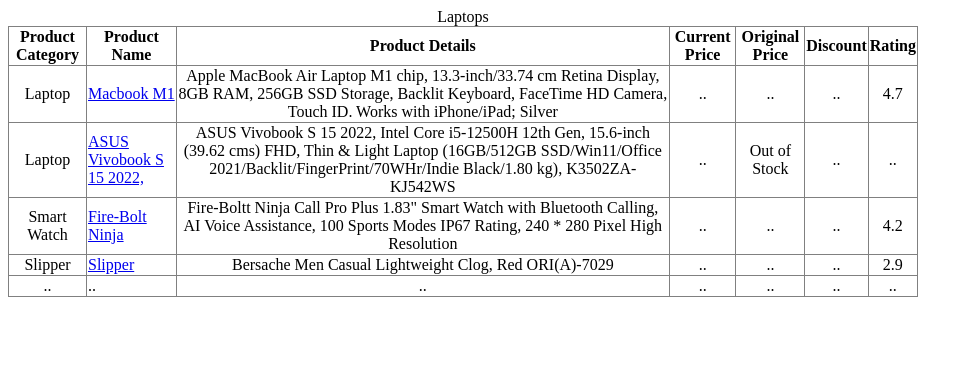
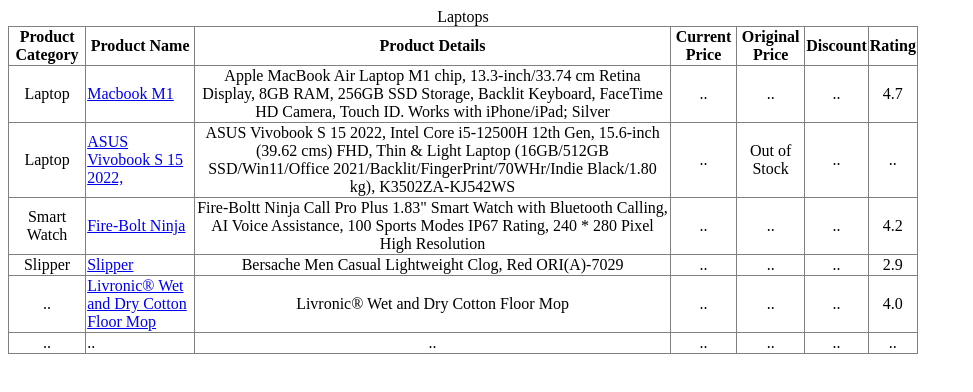
Before and after one commit to K-RD/Products, a plain HTML site: page index.html in a window 1280 px wide. Shown: the whole page, without its empty margins (0-973 px from the left). Drawn offline with Linux system fonts and the light colour scheme.

Commit message:
Added Livronic® Wet and Dry Cotton Floor Mop

```diff
--- a/index.html
+++ b/index.html
@@ -57,6 +57,15 @@
 					</tr>
 					<tr align="left">
 						<td align="center">..</td>
+						<td align="left"><a href="https://www.amazon.in/dp/B092F47Y2C/ref=cm_sw_r_as_gl_apa_gl_i_N2048NRJHWG03P87BJ65?&_encoding=UTF8&tag=krd21-21&linkCode=ur2&linkId=ef43f55adffc3137ceb3562b9ea21643&camp=3638&creative=24630">Livronic® Wet and Dry Cotton Floor Mop </a></td>
+						<td align="center">Livronic® Wet and Dry Cotton Floor Mop </td>
+						<td align="center">..</td>
+						<td align="center">..</td>
+						<td align="center">..</td>
+						<td align="center">4.0</td>
+					</tr>
+					<tr align="left">
+						<td align="center">..</td>
 						<td align="left">..</td>
 						<td align="center">..</td>
 						<td align="center">..</td>
```
